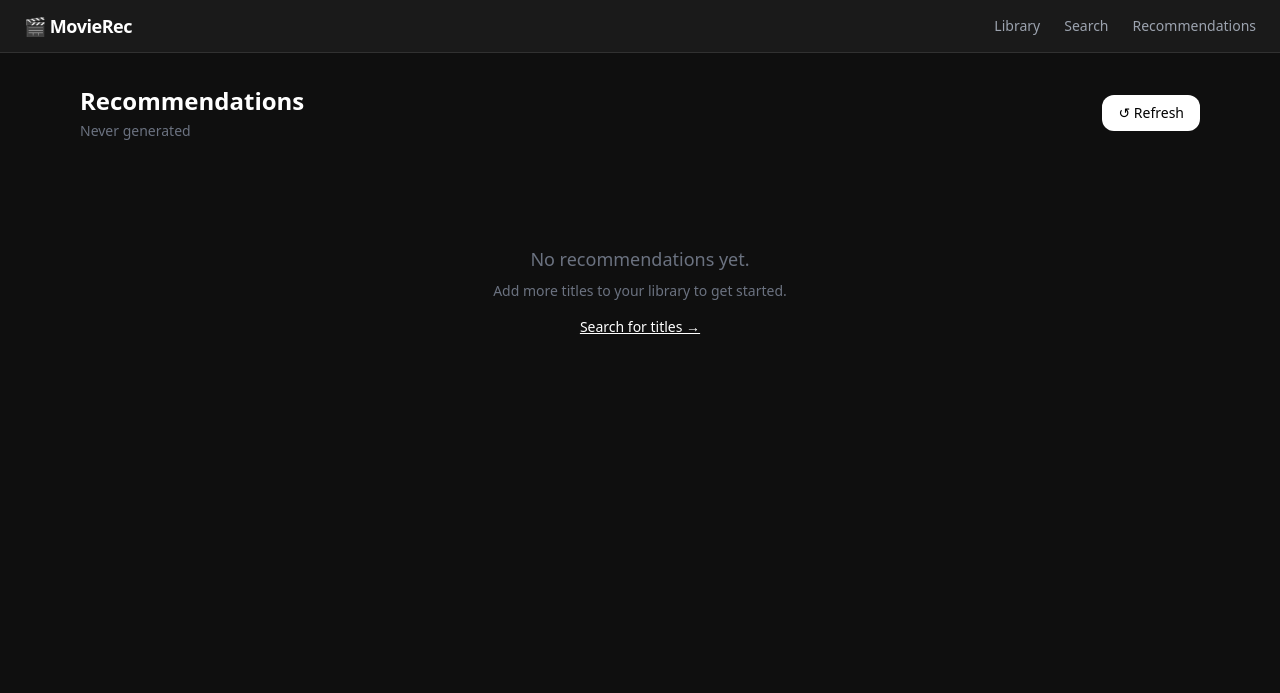
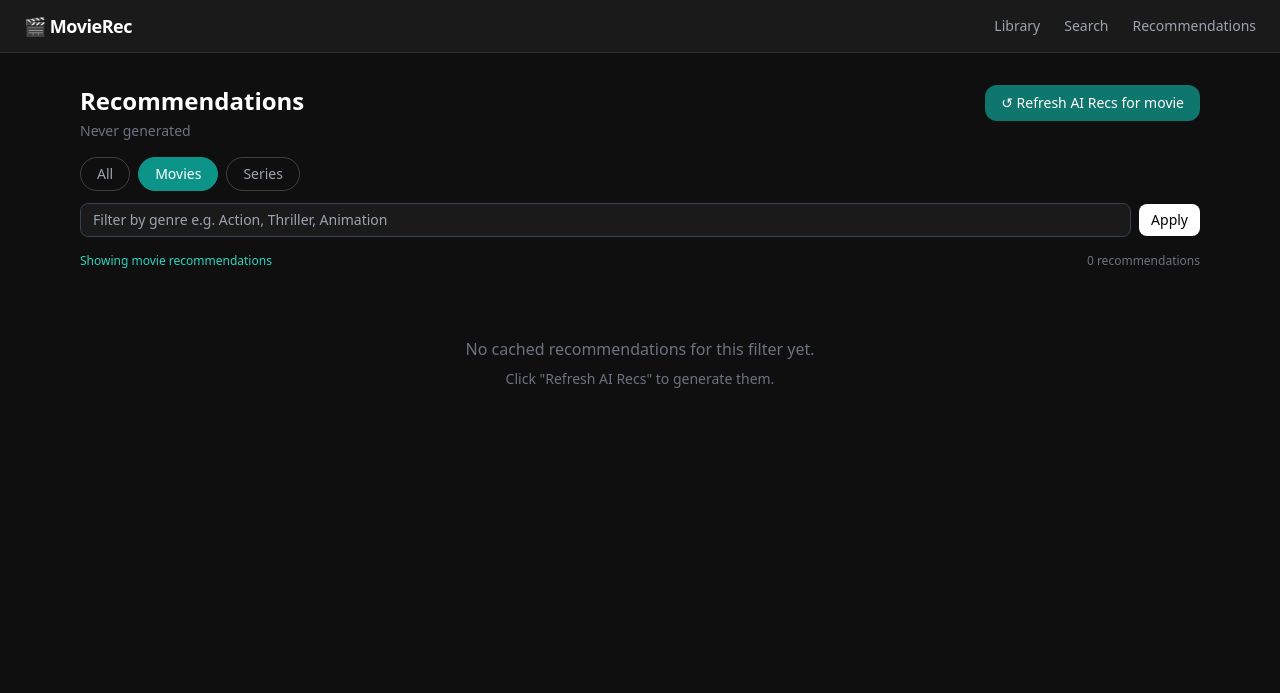
Before and after one commit to parzival1401/Movie-series-tracker, a FastAPI app: page /recommendations?type=movie in a window 1280 px wide. Shown: the top 693 px of the page. Run offline with FastAPI, Linux system fonts and the light colour scheme; data that the repository does not hold is empty; some libraries are stand-ins or nearby versions.

Commit message:
Add genre and type filter UI to recommendations page
- Type filter: All/Movies/Series links preserve active genre param
- Genre filter: GET form with text input, Apply button, ✕ Clear link
- Active filter summary line shows current filter in teal text
- Refresh button passes active genre/type as hidden form fields
- rec-card divs have data-type and data-genres for client-side filtering
- filterRecs() runs on genre input change and on page load for instant
  client-side narrowing of cached results without a server round-trip
- Empty state differentiates between no recs at all vs no cached recs
  for this filter (prompts user to click Refresh)
- rec-count shows visible count, updates as user types in genre input

Co-Authored-By: Claude Sonnet 4.6 <noreply@anthropic.com>

```diff
--- a/app/templates/recommendations.html
+++ b/app/templates/recommendations.html
@@ -28,7 +28,8 @@
 </div>
 {% endif %}
 
-<div class="flex items-center justify-between mb-6">
+<!-- Header -->
+<div class="flex items-start justify-between mb-4">
   <div>
     <h1 class="text-2xl font-bold">Recommendations</h1>
     <p class="text-sm text-gray-500 mt-1">
@@ -36,19 +37,84 @@
     </p>
   </div>
   <form method="post" action="/recommendations/refresh">
+    {% if active_genre %}<input type="hidden" name="genre" value="{{ active_genre }}">{% endif %}
+    {% if active_type %}<input type="hidden" name="type" value="{{ active_type }}">{% endif %}
     <button type="submit"
-            class="text-sm bg-white text-black font-medium px-4 py-2 rounded-xl hover:bg-gray-200 transition">
-      ↺ Refresh
+            class="text-sm bg-teal-700 hover:bg-teal-600 text-white font-medium px-4 py-2 rounded-xl transition whitespace-nowrap">
+      ↺ Refresh AI Recs{% if active_genre or active_type %} for {{ (active_genre or '') ~ ' ' ~ (active_type or '') | trim }}{% endif %}
     </button>
   </form>
 </div>
 
+<!-- Filter bar -->
+<div class="flex flex-col gap-3 mb-4">
+
+  <!-- Type buttons -->
+  <div class="flex gap-2 text-sm">
+    {% set base = '/recommendations' ~ ('?genre=' ~ active_genre if active_genre else '') %}
+    <a href="/recommendations{% if active_genre %}?genre={{ active_genre }}{% endif %}"
+       class="px-4 py-1.5 rounded-full border transition
+              {% if not active_type %}bg-teal-600 border-teal-600 text-white{% else %}border-white/20 text-gray-400 hover:text-white{% endif %}">
+      All
+    </a>
+    <a href="/recommendations?type=movie{% if active_genre %}&genre={{ active_genre }}{% endif %}"
+       class="px-4 py-1.5 rounded-full border transition
+              {% if active_type == 'movie' %}bg-teal-600 border-teal-600 text-white{% else %}border-white/20 text-gray-400 hover:text-white{% endif %}">
+      Movies
+    </a>
+    <a href="/recommendations?type=series{% if active_genre %}&genre={{ active_genre }}{% endif %}"
+       class="px-4 py-1.5 rounded-full border transition
+              {% if active_type == 'series' %}bg-teal-600 border-teal-600 text-white{% else %}border-white/20 text-gray-400 hover:text-white{% endif %}">
+      Series
+    </a>
+  </div>
+
+  <!-- Genre form -->
+  <form method="get" action="/recommendations" class="flex items-center gap-2">
+    {% if active_type %}<input type="hidden" name="type" value="{{ active_type }}">{% endif %}
+    <input type="text" name="genre" id="js-genre-input"
+           value="{{ active_genre or '' }}"
+           placeholder="Filter by genre e.g. Action, Thriller, Animation"
+           oninput="filterRecs()"
+           class="flex-1 bg-[#1a1a1a] border border-gray-700 text-white rounded-lg px-3 py-1.5 text-sm focus:outline-none focus:border-gray-500" />
+    <button type="submit"
+            class="text-sm bg-white text-black font-medium px-3 py-1.5 rounded-lg hover:bg-gray-200 transition whitespace-nowrap">
+      Apply
+    </button>
+    {% if active_genre %}
+    <a href="/recommendations{% if active_type %}?type={{ active_type }}{% endif %}"
+       class="text-sm text-teal-400 hover:text-teal-300 transition whitespace-nowrap">
+      ✕ Clear
+    </a>
+    {% endif %}
+  </form>
+
+</div>
+
+<!-- Active filter summary + count -->
+<div class="flex items-center justify-between mb-5">
+  <p class="text-xs text-teal-400">
+    {% if active_genre or active_type %}
+      Showing
+      {% if active_genre %}{{ active_genre }}{% endif %}
+      {% if active_type %}{{ active_type }}{% endif %}
+      recommendations
+    {% endif %}
+  </p>
+  <p id="rec-count" class="text-xs text-gray-500"></p>
+</div>
+
+<!-- Hidden JS filter state -->
+<input type="hidden" id="js-type-filter" value="{{ active_type or '' }}" />
+
 {% if recs %}
-<div class="flex flex-col gap-4">
+<div class="flex flex-col gap-4" id="rec-list">
   {% for rec in recs %}
   {% set p = providers.get(rec.tmdb_id, {}) %}
   <div id="rec-{{ rec.id }}"
-       class="bg-[#1a1a1a] border border-white/10 rounded-xl flex gap-4 p-4 transition-opacity duration-500{% if rec.seen %} opacity-40{% endif %}">
+       class="rec-card bg-[#1a1a1a] border border-white/10 rounded-xl flex gap-4 p-4 transition-opacity duration-500{% if rec.seen %} opacity-40{% endif %}"
+       data-type="{{ rec.type or '' }}"
+       data-genres="{{ rec.genres | lower if rec.genres else '' }}">
 
     <!-- Rank -->
     <div class="flex-none w-7 text-center pt-1">
@@ -82,7 +148,7 @@
       {{ provider_logos(p) }}
     </div>
 
-    <!-- Action -->
+    <!-- Actions -->
     <div class="flex-none self-center flex flex-col gap-2 items-end">
       {% if rec.title %}
       <a href="/search?q={{ rec.title | urlencode }}&type={{ rec.type or 'movie' }}"
@@ -103,27 +169,62 @@
   {% endfor %}
 </div>
 
+<div id="no-recs-msg" class="hidden text-center py-12 text-gray-500">
+  <p>No recommendations match this filter.</p>
+</div>
+
 {% else %}
-<div class="text-center py-20 text-gray-500">
+<div class="text-center py-12 text-gray-500">
+  {% if active_genre or active_type %}
+  <p class="mb-2">No cached recommendations for this filter yet.</p>
+  <p class="text-sm mb-4">Click "Refresh AI Recs" to generate them.</p>
+  {% else %}
   <p class="text-lg mb-2">No recommendations yet.</p>
   <p class="text-sm">Add more titles to your library to get started.</p>
   <a href="/search" class="mt-4 inline-block text-white underline text-sm">Search for titles →</a>
+  {% endif %}
 </div>
 {% endif %}
 
 <script>
+function filterRecs() {
+  const typeFilter = document.getElementById('js-type-filter').value;
+  const genreFilter = document.getElementById('js-genre-input').value.toLowerCase().trim();
+  const cards = document.querySelectorAll('.rec-card');
+  let visible = 0;
+
+  cards.forEach(card => {
+    const typeMatch = !typeFilter || card.dataset.type === typeFilter;
+    const genreMatch = !genreFilter || card.dataset.genres.includes(genreFilter);
+    const show = typeMatch && genreMatch;
+    card.style.display = show ? '' : 'none';
+    if (show) visible++;
+  });
+
+  const countEl = document.getElementById('rec-count');
+  if (countEl) countEl.textContent = `${visible} recommendation${visible !== 1 ? 's' : ''}`;
+
+  const noMsg = document.getElementById('no-recs-msg');
+  if (noMsg) noMsg.classList.toggle('hidden', visible > 0);
+}
+
 async function markSeen(id) {
   const res = await fetch(`/recommendations/seen/${id}`, { method: 'POST' });
   if (res.ok) {
     const card = document.getElementById(`rec-${id}`);
     card.style.opacity = '0.4';
-    const btn = card.querySelector('button');
-    const span = document.createElement('span');
-    span.className = 'text-xs text-gray-600';
-    span.textContent = 'Seen';
-    btn.replaceWith(span);
+    const btn = card.querySelector('button[onclick]');
+    if (btn) {
+      const span = document.createElement('span');
+      span.className = 'text-xs text-gray-600';
+      span.textContent = 'Seen';
+      btn.replaceWith(span);
+    }
   }
 }
+
+// Init count on load
+filterRecs();
 </script>
 
 {% endblock %}
```
